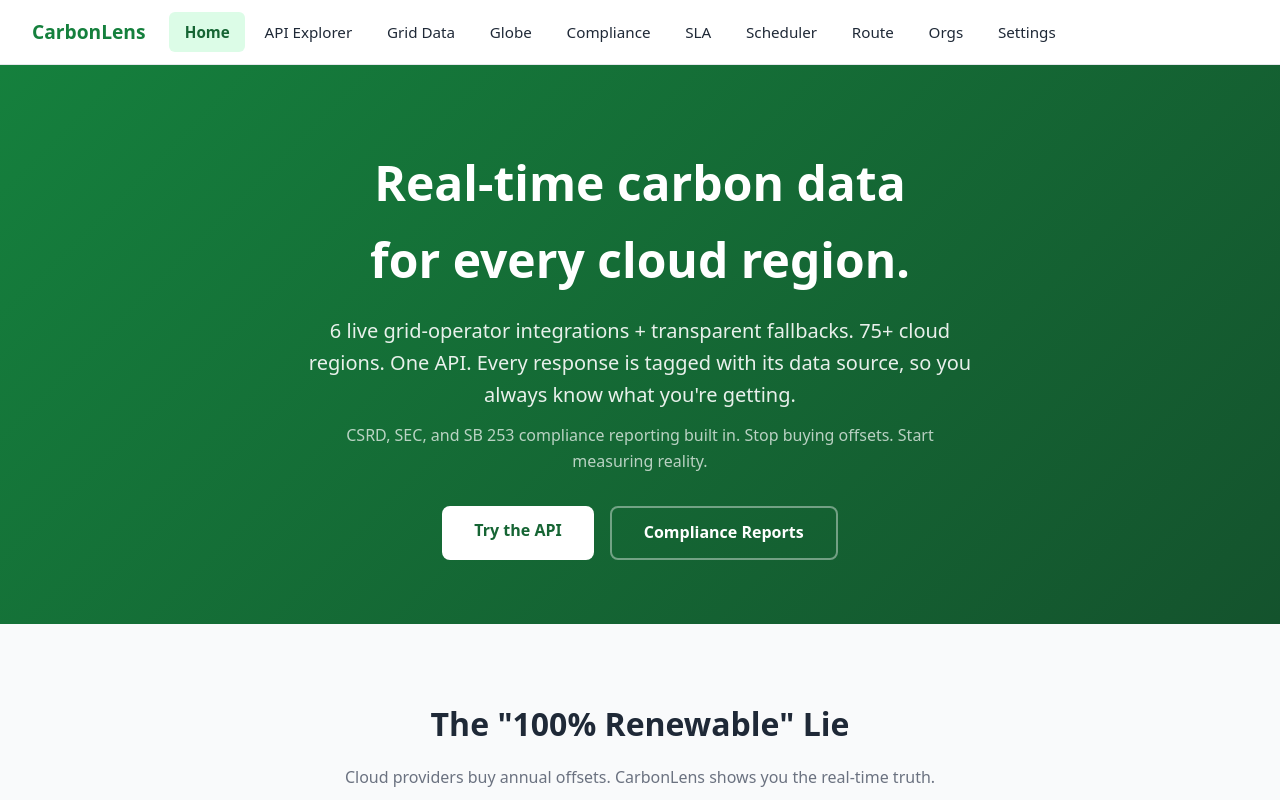
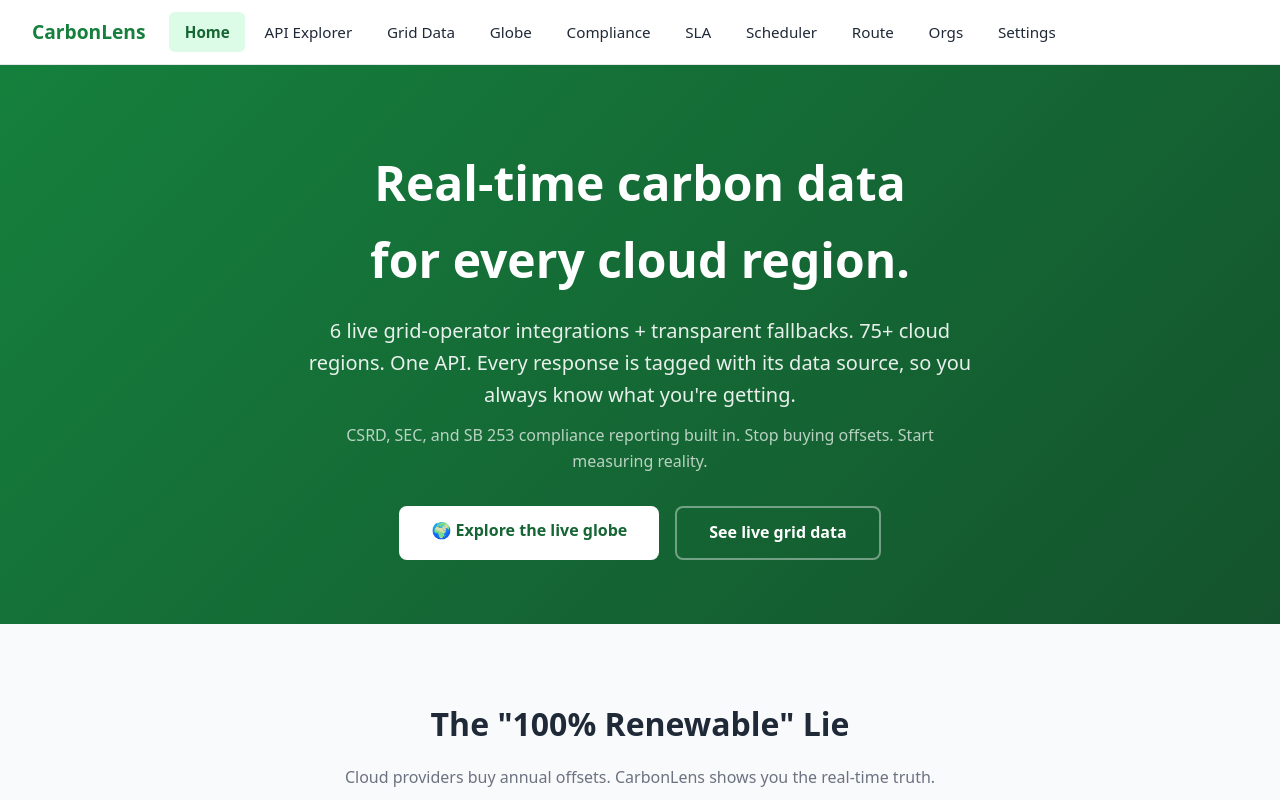
Before and after one commit to peterklingelhofer/carbon-lens, a React (Vite) app in the folder web/: page / in a window 1280 px wide. Shown: the top 800 px of the page. Built offline with nearby package versions, Linux system fonts and the light colour scheme; no server answers.

Commit message:
feat: improved landing UX

```diff
--- a/web/src/pages/CarbonGlobe.tsx
+++ b/web/src/pages/CarbonGlobe.tsx
@@ -265,10 +265,25 @@ export default function CarbonGlobe() {
       autoRotateSpeed: number;
       enableZoom: boolean;
     };
-    controls.autoRotate = true;
     controls.autoRotateSpeed = 0.55;
     controls.enableZoom = true;
-    globe.pointOfView({ lat: 25, lng: 0, altitude: 2.4 });
+
+    // Capture mode: `?lng=120` (optionally &lat=&alt=) freezes the camera at an
+    // exact longitude, so screenshot frames have perfectly uniform rotation for
+    // building a smooth GIF. With no params, the live app auto-rotates.
+    const params = new URLSearchParams(window.location.search);
+    const capLng = params.get("lng");
+    if (capLng !== null) {
+      controls.autoRotate = false;
+      globe.pointOfView({
+        lat: parseFloat(params.get("lat") ?? "12"),
+        lng: parseFloat(capLng),
+        altitude: parseFloat(params.get("alt") ?? "2.9"),
+      });
+    } else {
+      controls.autoRotate = true;
+      globe.pointOfView({ lat: 25, lng: 0, altitude: 2.4 });
+    }
 
     globeRef.current = globe;
 
@@ -309,13 +324,16 @@ export default function CarbonGlobe() {
 
   const liveCount = points.filter((p) => p.quality === "live").length;
   const estCount = points.filter((p) => p.quality === "estimated").length;
+  // `?bare` hides the overlays — used only for capturing clean globe screenshots.
+  const bare =
+    typeof window !== "undefined" && window.location.search.includes("bare");
 
   return (
     <div style={{ position: "relative", width: "100%", height: "calc(100vh - 56px)", background: "#000", overflow: "hidden" }}>
       <div ref={containerRef} style={{ position: "absolute", inset: 0 }} />
 
       {/* Title overlay */}
-      <div style={{ position: "absolute", top: 20, left: 24, color: "#fff", pointerEvents: "none", textShadow: "0 1px 8px rgba(0,0,0,0.8)" }}>
+      <div style={{ position: "absolute", top: 20, left: 24, color: "#fff", pointerEvents: "none", textShadow: "0 1px 8px rgba(0,0,0,0.8)", display: bare ? "none" : undefined }}>
         <h1 style={{ margin: 0, fontSize: "1.5rem", fontWeight: 700 }}>Carbon Globe</h1>
         <p style={{ margin: "4px 0 0", fontSize: "0.85rem", color: "#cbd5e1", maxWidth: 360 }}>
           {points.length} cloud regions by live grid carbon intensity. Drag to spin,
@@ -354,7 +372,7 @@ export default function CarbonGlobe() {
       </div>
 
       {/* Legend */}
-      <div style={{ position: "absolute", bottom: 24, left: 24, color: "#fff", fontSize: "0.7rem", textShadow: "0 1px 6px rgba(0,0,0,0.8)" }}>
+      <div style={{ position: "absolute", bottom: 24, left: 24, color: "#fff", fontSize: "0.7rem", textShadow: "0 1px 6px rgba(0,0,0,0.8)", display: bare ? "none" : undefined }}>
         <div style={{ marginBottom: 4, color: "#cbd5e1" }}>Carbon intensity (gCO2/kWh)</div>
         <div style={{ width: 200, height: 10, borderRadius: 5, background: "linear-gradient(90deg,#22c55e,#84cc16,#eab308,#f97316,#ef4444)" }} />
         <div style={{ display: "flex", justifyContent: "space-between", width: 200, marginTop: 2, color: "#94a3b8" }}>
--- a/web/src/pages/Landing.tsx
+++ b/web/src/pages/Landing.tsx
@@ -66,7 +66,7 @@ export function Landing() {
           style={{ display: "flex", gap: "1rem", justifyContent: "center" }}
         >
           <Link
-            to="/api-explorer"
+            to="/globe"
             style={{
               padding: "0.75rem 2rem",
               borderRadius: 8,
@@ -76,10 +76,10 @@ export function Landing() {
               textDecoration: "none",
             }}
           >
-            Try the API
+            🌍 Explore the live globe
           </Link>
           <Link
-            to="/compliance"
+            to="/dashboard"
             style={{
               padding: "0.75rem 2rem",
               borderRadius: 8,
@@ -89,7 +89,7 @@ export function Landing() {
               textDecoration: "none",
             }}
           >
-            Compliance Reports
+            See live grid data
           </Link>
         </div>
       </div>
@@ -322,7 +322,7 @@ export function Landing() {
         {/* CTA */}
         <div style={{ textAlign: "center", margin: "3rem 0 1rem" }}>
           <Link
-            to="/api-explorer"
+            to="/globe"
             style={{
               display: "inline-block",
               padding: "0.85rem 2.5rem",
@@ -334,7 +334,7 @@ export function Landing() {
               textDecoration: "none",
             }}
           >
-            Try the Carbon API
+            🌍 See it live on the globe
           </Link>
           <p
             style={{
@@ -343,7 +343,10 @@ export function Landing() {
               fontSize: "0.85rem",
             }}
           >
-            Free tier — 100 queries/day, no credit card required
+            Real grid-operator data, updated continuously — or{" "}
+            <Link to="/api-explorer" style={{ color: "var(--green-600)" }}>
+              explore the API
+            </Link>
           </p>
         </div>
       </section>
```
